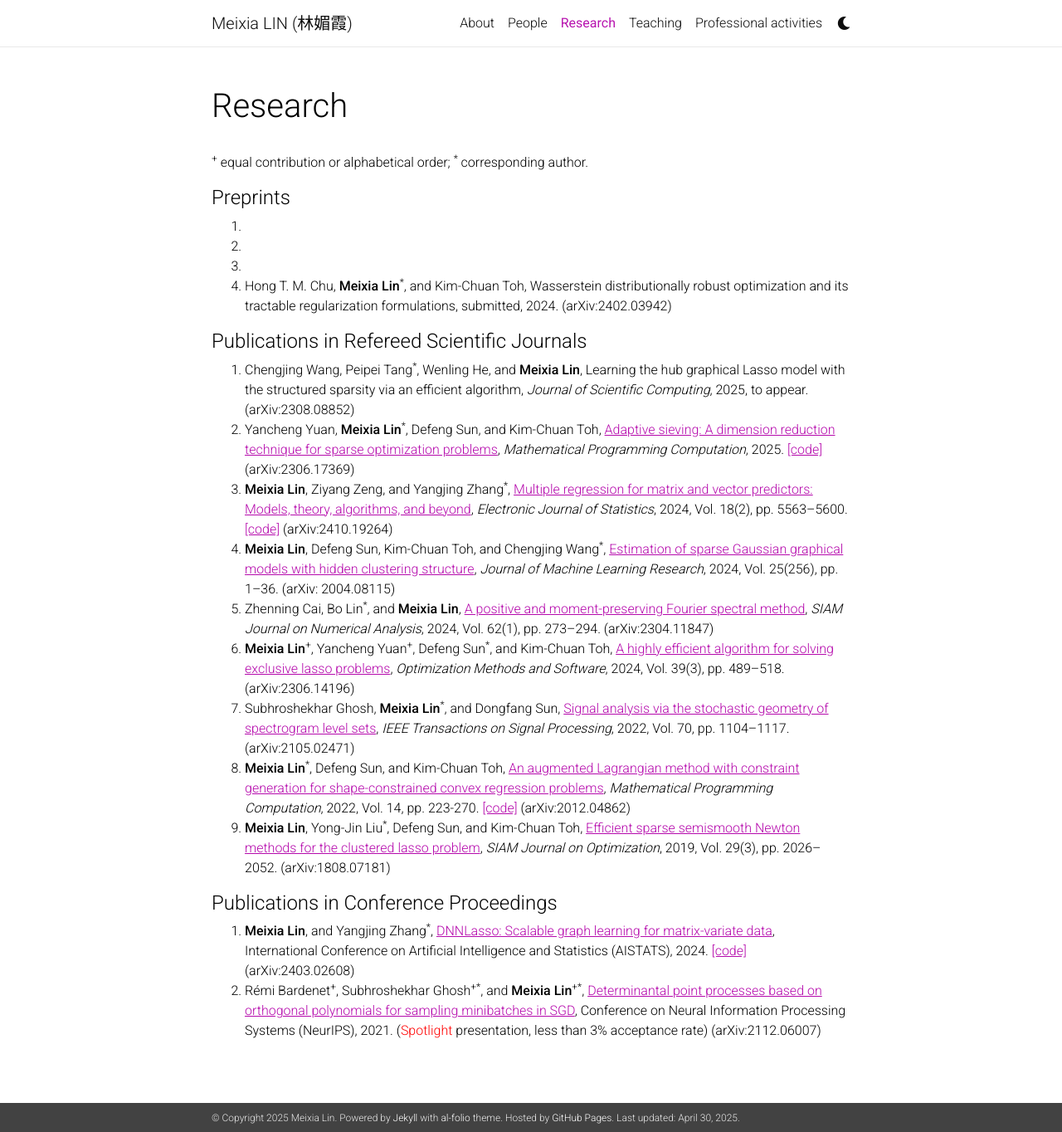
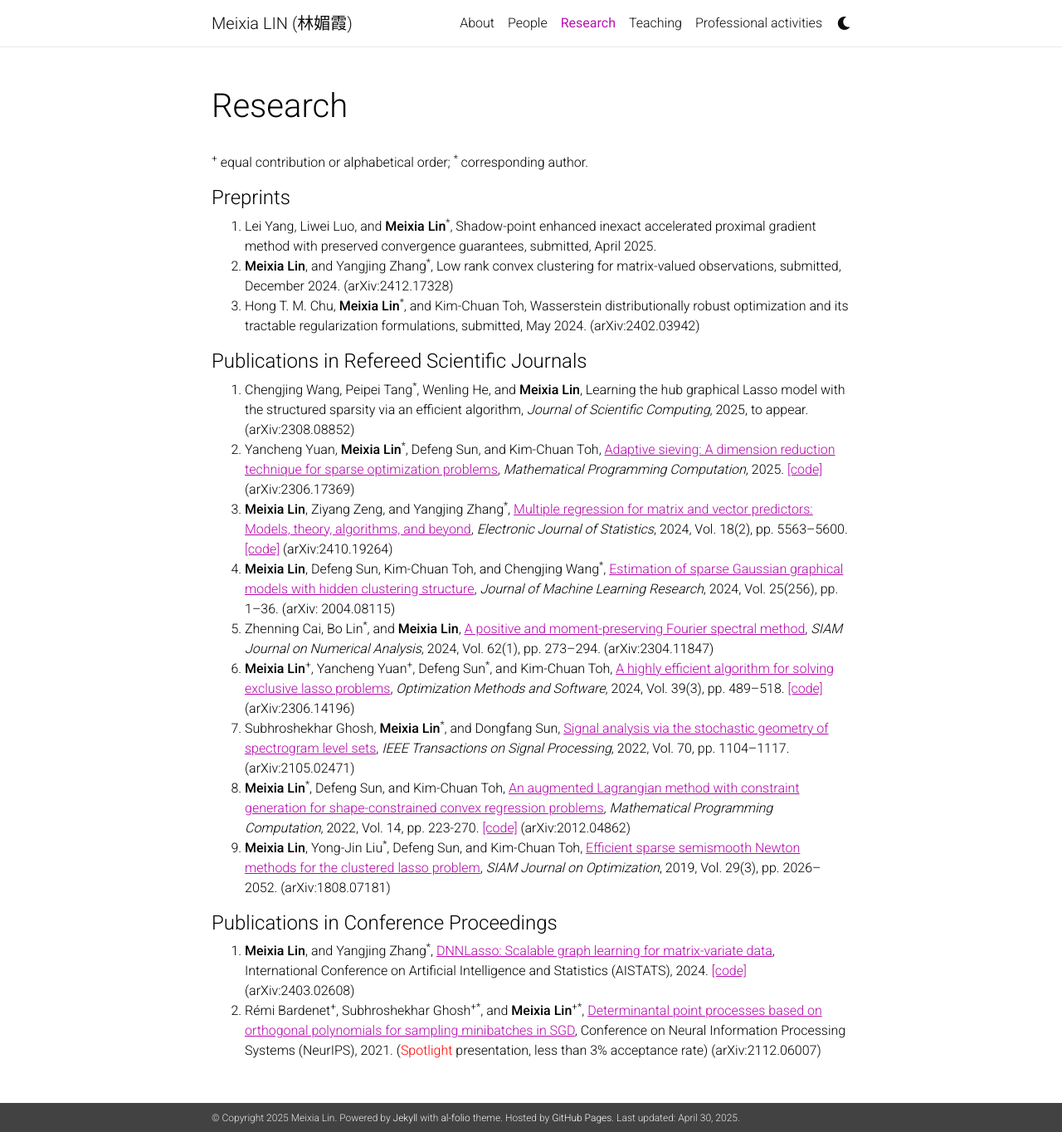
Before and after one commit to linmeixia/linmeixia.github.io, a Jekyll site: the page built from _pages/publications.md, in a window 1280 px wide and 1364 px high. Shown: the whole window at 83% size. Built offline with Jekyll 4.4.1, drawn with Linux system fonts in a browser that asks for light colours; nearby versions of some CDN libraries; comment, search, counter and statistics services are not loaded; a style sheet for code colours, icons or effects is not loaded.

Commit message:
Update publications.md

```diff
--- a/_pages/publications.md
+++ b/_pages/publications.md
@@ -11,10 +11,9 @@ nav: true
 
 <h4>Preprints</h4>
 
-1.
-2.
-3.
-4. Hong T. M. Chu, <strong>Meixia Lin</strong><sup>*</sup>, and Kim-Chuan Toh, Wasserstein distributionally robust optimization and its tractable regularization formulations, submitted, 2024. (arXiv:2402.03942)
+1. Lei Yang, Liwei Luo, and <strong>Meixia Lin</strong><sup>*</sup>, Shadow-point enhanced inexact accelerated proximal gradient method with preserved convergence guarantees, submitted, April 2025.
+2. <strong>Meixia Lin</strong>, and Yangjing Zhang<sup>*</sup>, Low rank convex clustering for matrix-valued observations, submitted, December 2024. (arXiv:2412.17328)
+3. Hong T. M. Chu, <strong>Meixia Lin</strong><sup>*</sup>, and Kim-Chuan Toh, Wasserstein distributionally robust optimization and its tractable regularization formulations, submitted, May 2024. (arXiv:2402.03942)
 
 
 <h4>Publications in Refereed Scientific Journals</h4>
@@ -25,7 +24,7 @@ nav: true
 3. <strong>Meixia Lin</strong>, Ziyang Zeng, and Yangjing Zhang<sup>*</sup>, <a href="https://projecteuclid.org/journals/electronic-journal-of-statistics/volume-18/issue-2/Multiple-regression-for-matrix-and-vector-predictors--Models-theory/10.1214/24-EJS2330.full" style="text-decoration: underline;"> Multiple regression for matrix and vector predictors: Models, theory, algorithms, and beyond</a>, _Electronic Journal of Statistics_, 2024, Vol. 18(2), pp. 5563--5600. <a href="https://github.com/linmeixia/MVRegPlus" style="text-decoration: underline;">[code]</a> (arXiv:2410.19264)
 4. <strong>Meixia Lin</strong>, Defeng Sun, Kim-Chuan Toh, and Chengjing Wang<sup>*</sup>, <a href="https://jmlr.org/papers/v25/20-354.html" style="text-decoration: underline;"> Estimation of sparse Gaussian graphical models with hidden clustering structure</a>, _Journal of Machine Learning Research_, 2024, Vol. 25(256), pp. 1--36. (arXiv: 2004.08115)
 5. Zhenning Cai, Bo Lin<sup>*</sup>, and <strong>Meixia Lin</strong>, <a href="https://epubs.siam.org/doi/10.1137/23M1563918" style="text-decoration: underline;"> A positive and moment-preserving Fourier spectral method</a>, _SIAM Journal on Numerical Analysis_, 2024, Vol. 62(1), pp. 273--294. (arXiv:2304.11847)
-6. <strong>Meixia Lin</strong><sup>+</sup>, Yancheng Yuan<sup>+</sup>, Defeng Sun<sup>*</sup>, and Kim-Chuan Toh, <a href="https://www.tandfonline.com/doi/full/10.1080/10556788.2023.2253356" style="text-decoration: underline;"> A highly efficient algorithm for solving exclusive lasso problems</a>, _Optimization Methods and Software_, 2024, Vol. 39(3), pp. 489--518. (arXiv:2306.14196)
+6. <strong>Meixia Lin</strong><sup>+</sup>, Yancheng Yuan<sup>+</sup>, Defeng Sun<sup>*</sup>, and Kim-Chuan Toh, <a href="https://www.tandfonline.com/doi/full/10.1080/10556788.2023.2253356" style="text-decoration: underline;"> A highly efficient algorithm for solving exclusive lasso problems</a>, _Optimization Methods and Software_, 2024, Vol. 39(3), pp. 489--518. <a href="https://github.com/linmeixia/exclusive-lasso-solver" style="text-decoration: underline;">[code]</a> (arXiv:2306.14196)
 7. Subhroshekhar Ghosh, <strong>Meixia Lin</strong><sup>*</sup>, and Dongfang Sun, <a href="https://ieeexplore.ieee.org/document/9720125" style="text-decoration: underline;"> Signal analysis via the stochastic geometry of spectrogram level sets</a>, _IEEE Transactions on Signal Processing_, 2022, Vol. 70, pp. 1104--1117. (arXiv:2105.02471)
 8. <strong>Meixia Lin</strong><sup>*</sup>, Defeng Sun, and Kim-Chuan Toh, <a href="https://link.springer.com/article/10.1007/s12532-021-00210-0" style="text-decoration: underline;"> An augmented Lagrangian method with constraint generation for shape-constrained convex regression problems</a>, _Mathematical Programming Computation_, 2022, Vol. 14, pp. 223-270. <a href="https://doi.org/10.5281/zenodo.5543733" style="text-decoration: underline;">[code]</a> (arXiv:2012.04862)
 9. <strong>Meixia Lin</strong>, Yong-Jin Liu<sup>*</sup>, Defeng Sun, and Kim-Chuan Toh, <a href="https://epubs.siam.org/doi/abs/10.1137/18M1207752" style="text-decoration: underline;"> Efficient sparse semismooth Newton methods for the clustered lasso problem</a>, _SIAM Journal on Optimization_, 2019, Vol. 29(3), pp. 2026--2052. (arXiv:1808.07181)
```
